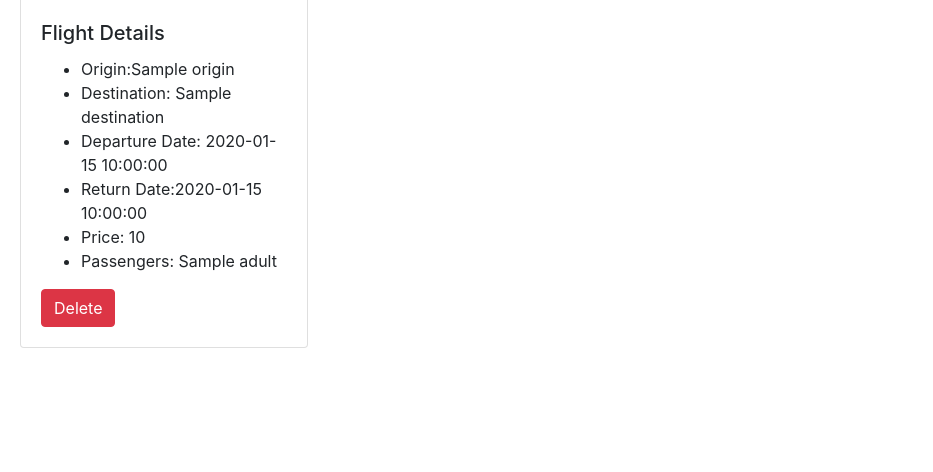
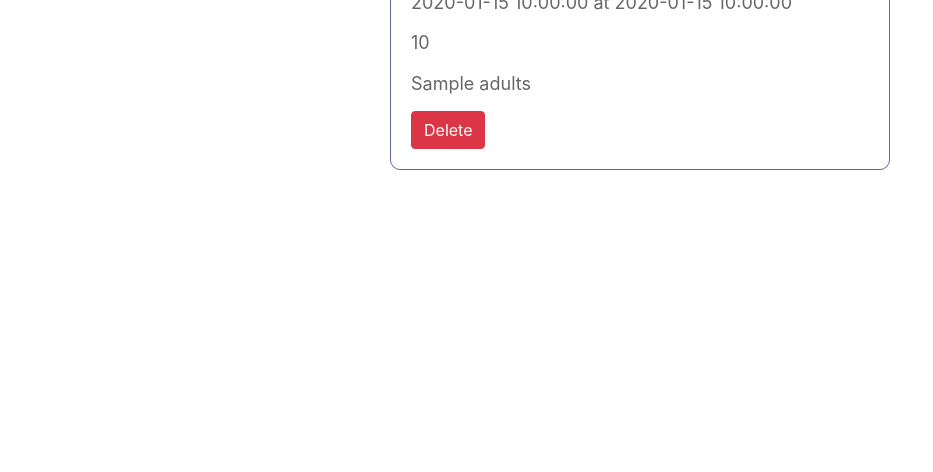
Before and after one commit to negasaa12/Flight-Booking, a Flask app: template templates/delete_ticket.html in a window 1280 px wide. Shown: the part 328-800 px from the top of the page, without its empty margins (0-933 px from the left). Run offline with Flask 3, Linux system fonts and the light colour scheme; the template is opened without the code that fills it: most values are stand-ins (such as "Sample title", 1, 10 or a date in 2020).

Commit message:
styles to delete ticket route

```diff
--- a/templates/delete_ticket.html
+++ b/templates/delete_ticket.html
@@ -8,24 +8,19 @@
 <h1> Delete Ticket</h1>
 
 
+<div class=" mt-3 ticket_container">
+    <h1 class="ticket_h1">{{ flight.origin }} &#8594; {{ flight.arrival}}</h1>
+    <hr>
+    <p class="ticket_p">{{ flight.depature_date }} at {{ flight.departure_time }}</p>
+    <p class="ticket_p">{{ flight.return_date }} at {{ flight.arrival_time }}</p>
+    <p class="ticket_p">{{flight.price}} </p>
+    <p class="ticket_p">{{flight.adults}} </p>
+    <p class="ticket_p"> </p>
+    <form action="/delete/ticket/{{ flight.id }}" method="POST">
+        <button type="submit" class="btn btn-danger">Delete</button>
+    </form>
+  </div>
 
 
-<div class="card" style="width: 18rem; margin: 20px;">
-    <img src="https://www.rd.com/wp-content/uploads/2020/01/GettyImages-1131335393-e1650030686687.jpg" width="200" height="200" style="margin: 2px;" class="card-img-top" alt="Flight Image">
-    <div class="card-body">
-        <h5 class="card-title">Flight Details</h5>
-        <ul>
-            <li> Origin:{{flight.origin}}</li>
-            <li>Destination: {{flight.destination}}</li>
-            <li>Departure Date: {{flight.depature_date}}</li>
-            <li>Return Date:{{flight.return_date}}</li>
-            <li>Price: {{flight.price}}</li>
-            <li>Passengers: {{flight.adult}}</li>
-        </ul>
-        <form action="/delete/ticket/{{ flight.id }}" method="POST">
-            <button type="submit" class="btn btn-danger">Delete</button>
-        </form>
-    </div>
-</div>
 
 {% endblock %}
--- a/templates/user_details.html
+++ b/templates/user_details.html
@@ -38,6 +38,9 @@
   <hr>
   <p class="ticket_p">{{ flight.depature_date }} at {{ flight.departure_time }}</p>
   <p class="ticket_p">{{ flight.return_date }} at {{ flight.arrival_time }}</p>
+  <form  action="/delete/ticket/{{flight.id}}">
+    <button type="submit" class="btn btn-secondary">Edit</button>
+</form>
 </div>
 <!--
 
```
